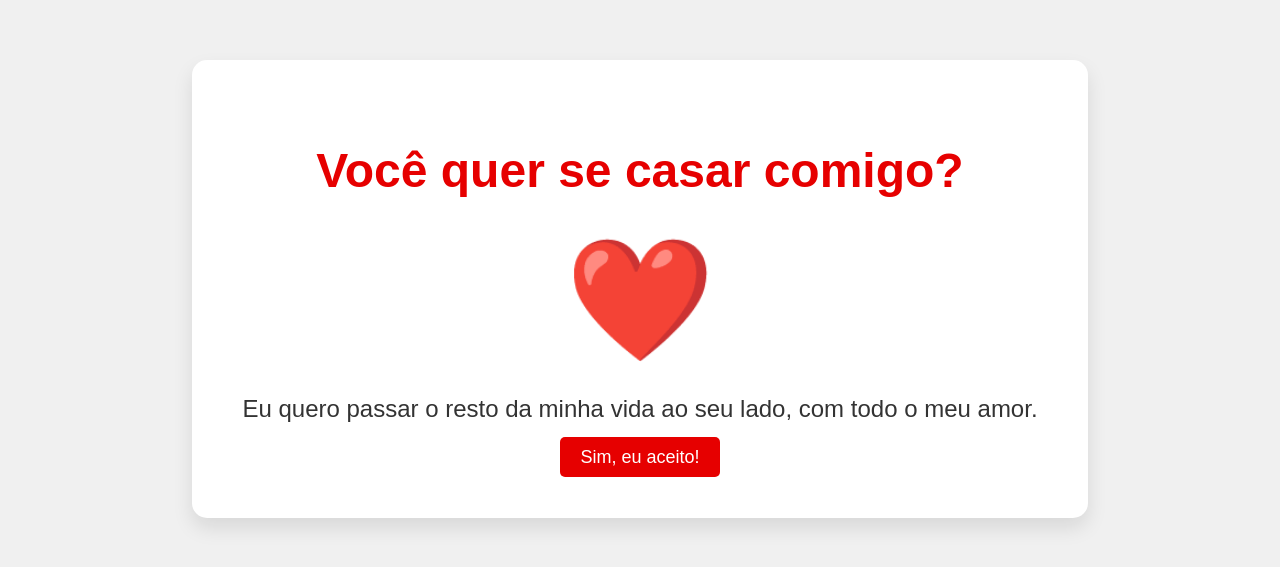
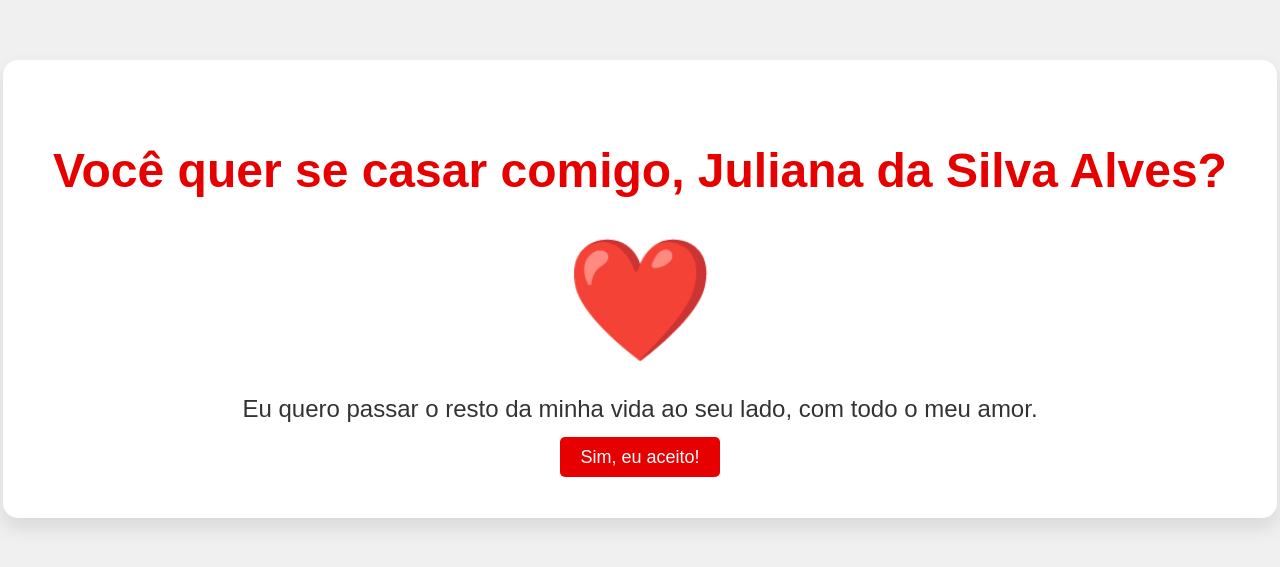
Before and after one commit to Lcsx2D/Portifolio.github.io, a plain HTML site: page index.html in a window 1280 px wide. Shown: the part 111-678 px from the top of the page. Drawn offline with Linux system fonts and the light colour scheme.

Commit message:
Update index.html

```diff
--- a/index.html
+++ b/index.html
@@ -58,7 +58,7 @@
 <body>
 
     <div class="container">
-        <h1>Você quer se casar comigo?</h1>
+        <h1>Você quer se casar comigo, Juliana da Silva Alves?</h1>
         <div class="heart">❤️</div>
         <p class="message">Eu quero passar o resto da minha vida ao seu lado, com todo o meu amor.</p>
         <a href="javascript:void(0);" class="button">Sim, eu aceito!</a>
```
